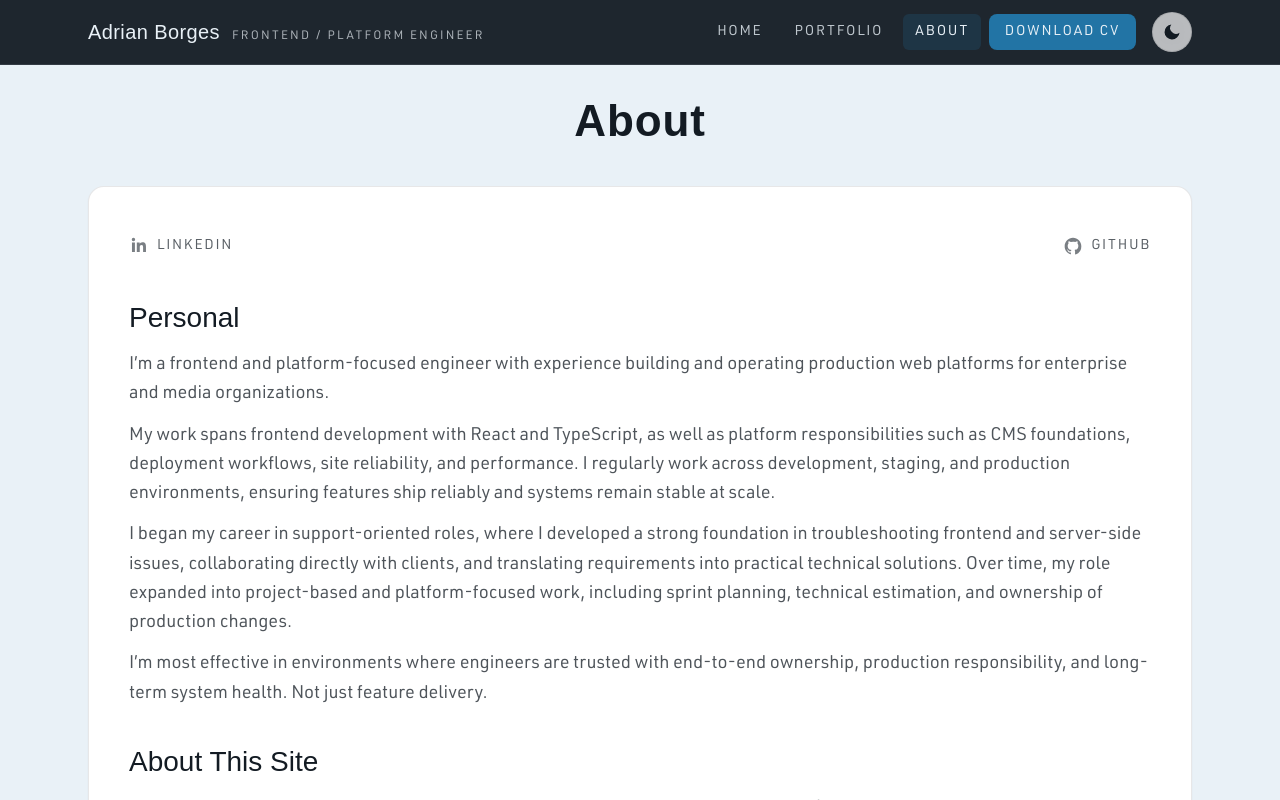
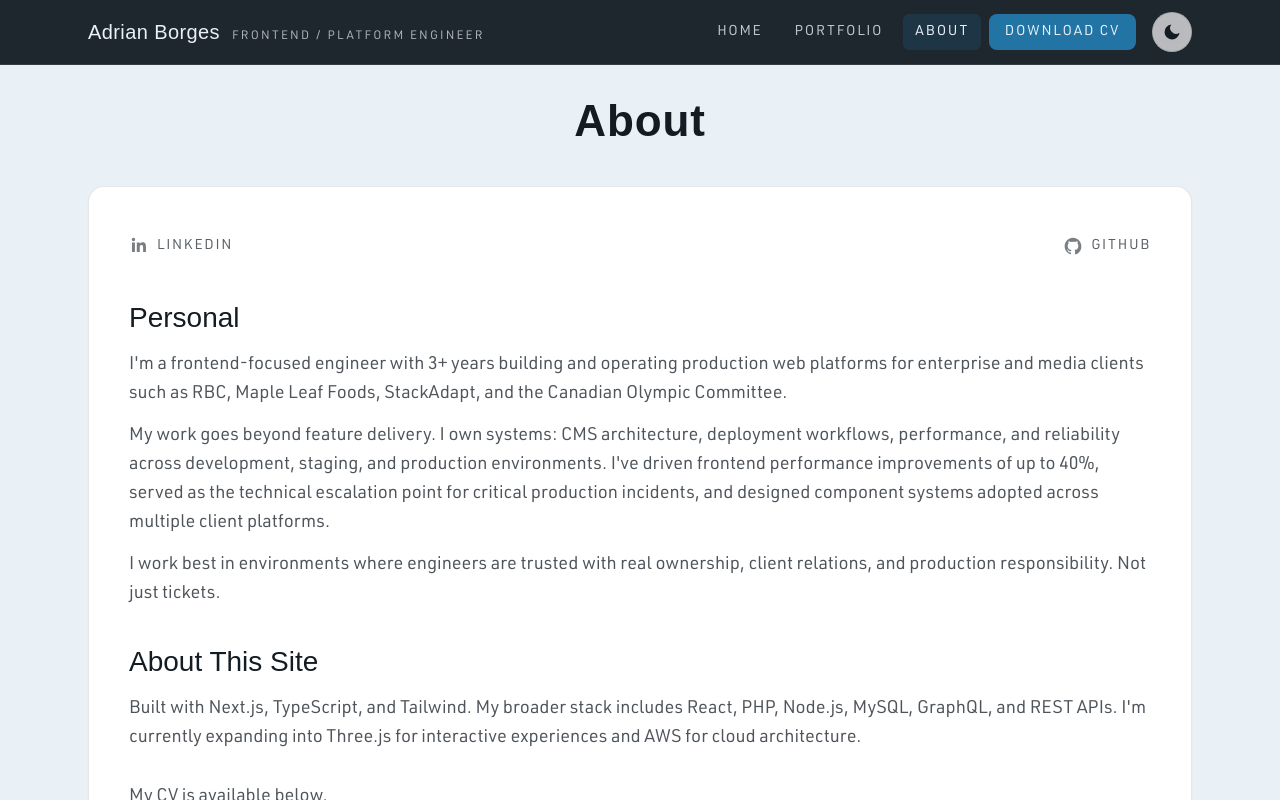
Before and after one commit to AdrianKitsu/my-portfolio, a React (Create React App) app: page /about in a window 1280 px wide. Shown: the top 800 px of the page. Built offline with nearby package versions, Linux system fonts and the light colour scheme; a web font is replaced by a local one.

Commit message:
minor changes

```diff
--- a/src/pages/About.tsx
+++ b/src/pages/About.tsx
@@ -63,32 +63,24 @@ const About = () => {
         </h3>
 
         <p className="mb-3 font-urw text-ink/75 dark:text-surface/75 leading-relaxed">
-          I’m a frontend and platform-focused engineer with experience building
-          and operating production web platforms for enterprise and media
-          organizations.
+          I'm a frontend-focused engineer with 3+ years building and operating
+          production web platforms for enterprise and media clients such as RBC,
+          Maple Leaf Foods, StackAdapt, and the Canadian Olympic Committee.
         </p>
 
         <p className="mb-3 font-urw text-ink/75 dark:text-surface/75 leading-relaxed">
-          My work spans frontend development with React and TypeScript, as well
-          as platform responsibilities such as CMS foundations, deployment
-          workflows, site reliability, and performance. I regularly work across
-          development, staging, and production environments, ensuring features
-          ship reliably and systems remain stable at scale.
+          My work goes beyond feature delivery. I own systems: CMS architecture,
+          deployment workflows, performance, and reliability across development,
+          staging, and production environments. I've driven frontend performance
+          improvements of up to 40%, served as the technical escalation point
+          for critical production incidents, and designed component systems
+          adopted across multiple client platforms.
         </p>
 
         <p className="mb-3 font-urw text-ink/75 dark:text-surface/75 leading-relaxed">
-          I began my career in support-oriented roles, where I developed a
-          strong foundation in troubleshooting frontend and server-side issues,
-          collaborating directly with clients, and translating requirements into
-          practical technical solutions. Over time, my role expanded into
-          project-based and platform-focused work, including sprint planning,
-          technical estimation, and ownership of production changes.
-        </p>
-
-        <p className="font-urw text-ink/75 dark:text-surface/75 leading-relaxed">
-          I’m most effective in environments where engineers are trusted with
-          end-to-end ownership, production responsibility, and long-term system
-          health. Not just feature delivery.
+          I work best in environments where engineers are trusted with real
+          ownership, client relations, and production responsibility. Not just
+          tickets.
         </p>
 
         <h3 className="font-caslon text-[28px] text-ink dark:text-surface mt-8 mb-3">
@@ -96,12 +88,13 @@ const About = () => {
         </h3>
 
         <p className="font-urw text-ink/75 dark:text-surface/75 leading-relaxed">
-          This site was built with TypeScript, Framer, and Tailwind. I’ve worked
-          with HTML5, CSS/SCSS, JavaScript, React, Next.js, Node.js, MySQL, and
-          PHP across a variety of projects.
+          Built with Next.js, TypeScript, and Tailwind. My broader stack
+          includes React, PHP, Node.js, MySQL, GraphQL, and REST APIs. I'm
+          currently expanding into Three.js for interactive experiences and AWS
+          for cloud architecture.
           <br />
-          <br /> I’m currently learning Three.js, and AWS to build more
-          interactive and scalable web experiences. My CV is available below.
+          <br />
+          My CV is available below.
         </p>
 
         <div className="mt-8">
```
Also changed, not shown: src/assets/logos/schneiders.svg.
